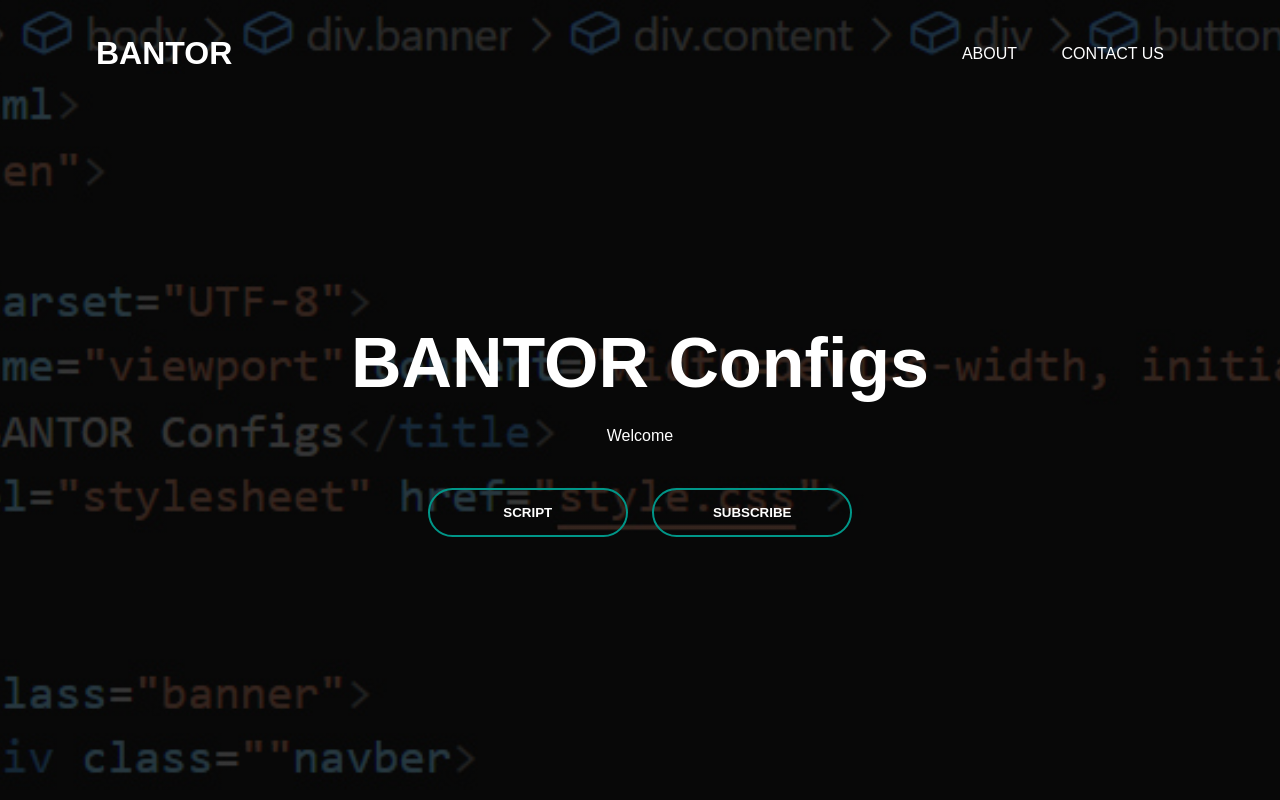
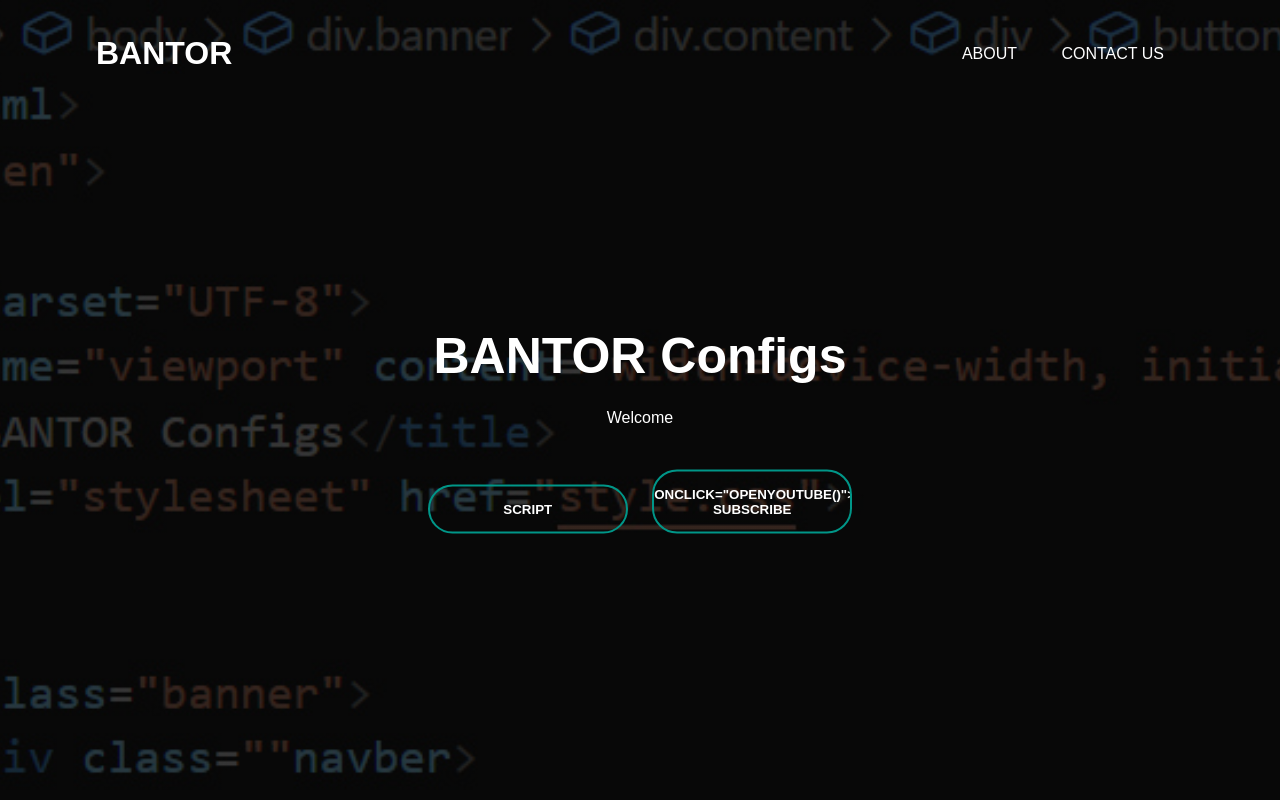
Before and after one commit to BANTOR-Services/bantor-services.github.io, a plain HTML site: page index.html in a window 1280 px wide. Drawn offline with Linux system fonts and the light colour scheme.

Commit message:
Update index.html

```diff
--- a/index.html
+++ b/index.html
@@ -3,7 +3,7 @@
 <head>
     <meta charset="UTF-8">
     <meta name="viewport" content="width=device-width, initial-scale=1.0">
-    <title>BANTOR Configs</title>
+    <title>BANTOR V2 [DOWNLOAD CONFIGS]</title>
     <style>
         *{
             margin: 0;
@@ -77,7 +77,7 @@
         }
 
         .content h1{
-            font-size: 70px;
+            font-size: 50px;
             margin-top: 80px;
         }
 
@@ -142,7 +142,7 @@
               <p>Welcome</p>
               <div>
                   <button type="button" onclick="openGitHub()"><span></span>Script</button>
-                  <button type="button"><span></span>Subscribe</button>
+                  <button type="button">onclick="OpenYoutube()"><span></span>Subscribe</button>
               </div>
           </div>
 
```
